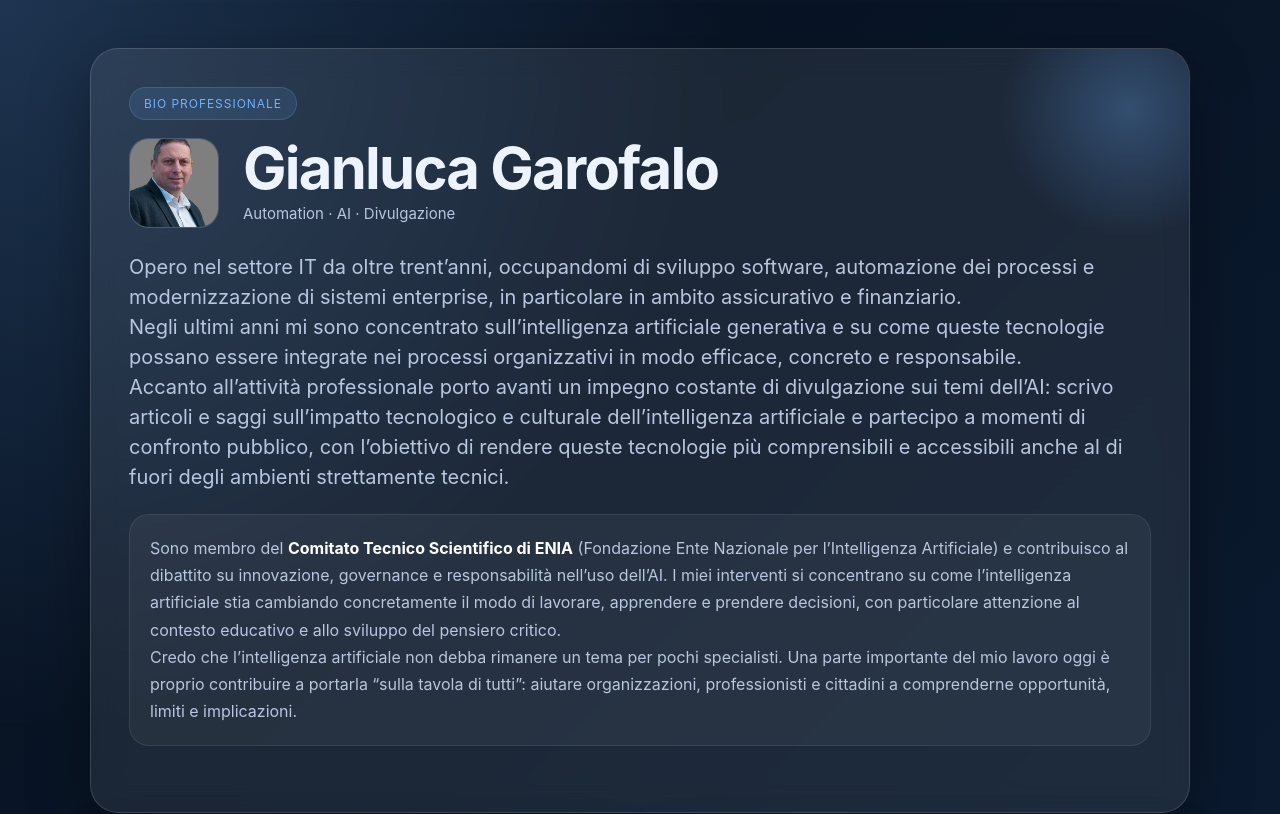
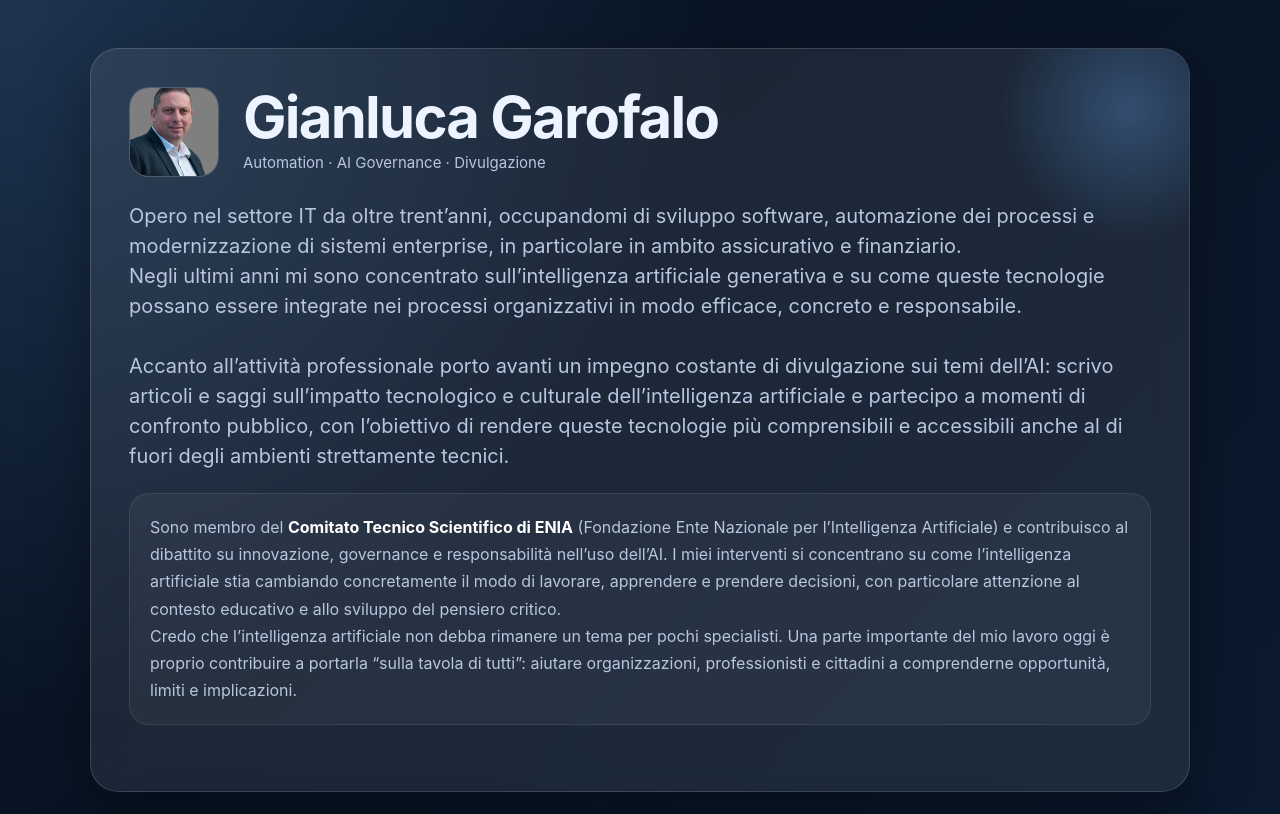
Before and after one commit to ggarofalo-dev/ggarofalo-dev.github.io, a plain HTML site: page index.html in a window 1280 px wide. Shown: the top 814 px of the page. Drawn offline with Linux system fonts and the light colour scheme.

Commit message:
Update index.html

```diff
--- a/index.html
+++ b/index.html
@@ -336,14 +336,14 @@
     </style>
     <section class="hero">
       <div class="panel hero-main">
-        <div class="eyebrow">Bio professionale</div>
+        <!--div class="eyebrow">Bio professionale</div-->
         <div style="display:flex; align-items:center; gap:24px; margin-bottom:24px;">
           <div style="width:90px;height:90px;border-radius:20px;overflow:hidden;background:rgba(255,255,255,0.08);border:1px solid rgba(255,255,255,0.1);display:flex;align-items:center;justify-content:center;">
             <span style="font-size:12px;color:#aaa;"><img src="./profilo.jpg" style="width: 90px"/></span>
           </div>
           <div style="flex:1;">
             <h1 style="margin:0;">Gianluca Garofalo</h1>
-            <div class="small" style="margin-top:6px;">Automation · AI · Divulgazione</div>
+            <div class="small" style="margin-top:6px;">Automation · AI Governance · Divulgazione</div>
           </div>
           <!--div style="width:70px;height:70px;border-radius:16px;overflow:hidden;background:rgba(255,255,255,0.08);border:1px solid rgba(255,255,255,0.1);display:flex;align-items:center;justify-content:center;">
             <span style="font-size:11px;color:#aaa;">LOGO</span>
@@ -353,7 +353,7 @@
         <p class="subtitle">
           Opero nel settore IT da oltre trent’anni, occupandomi di sviluppo software, automazione dei processi e modernizzazione di sistemi enterprise, in particolare in ambito assicurativo e finanziario.
           <br/>Negli ultimi anni mi sono concentrato sull’intelligenza artificiale generativa e su come queste tecnologie possano essere integrate nei processi organizzativi in modo efficace, concreto e responsabile.
-          <br/>Accanto all’attività professionale porto avanti un impegno costante di divulgazione sui temi dell’AI: scrivo articoli e saggi sull’impatto tecnologico e culturale dell’intelligenza artificiale e partecipo a momenti di confronto pubblico, con l’obiettivo di rendere queste tecnologie più comprensibili e accessibili anche al di fuori degli ambienti strettamente tecnici.
+          <br/><br/>Accanto all’attività professionale porto avanti un impegno costante di divulgazione sui temi dell’AI: scrivo articoli e saggi sull’impatto tecnologico e culturale dell’intelligenza artificiale e partecipo a momenti di confronto pubblico, con l’obiettivo di rendere queste tecnologie più comprensibili e accessibili anche al di fuori degli ambienti strettamente tecnici.
          </p>
 
         <div class="bio-box">
```
